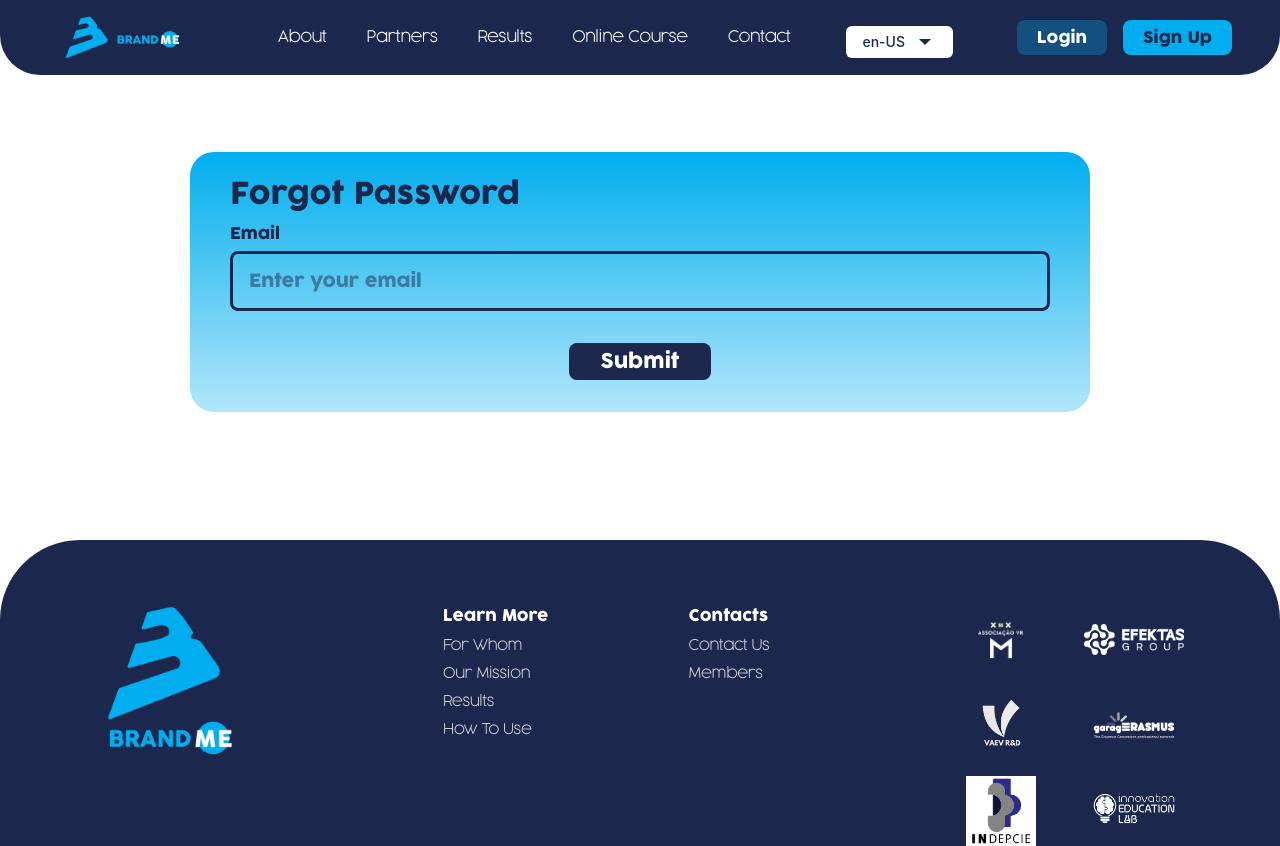
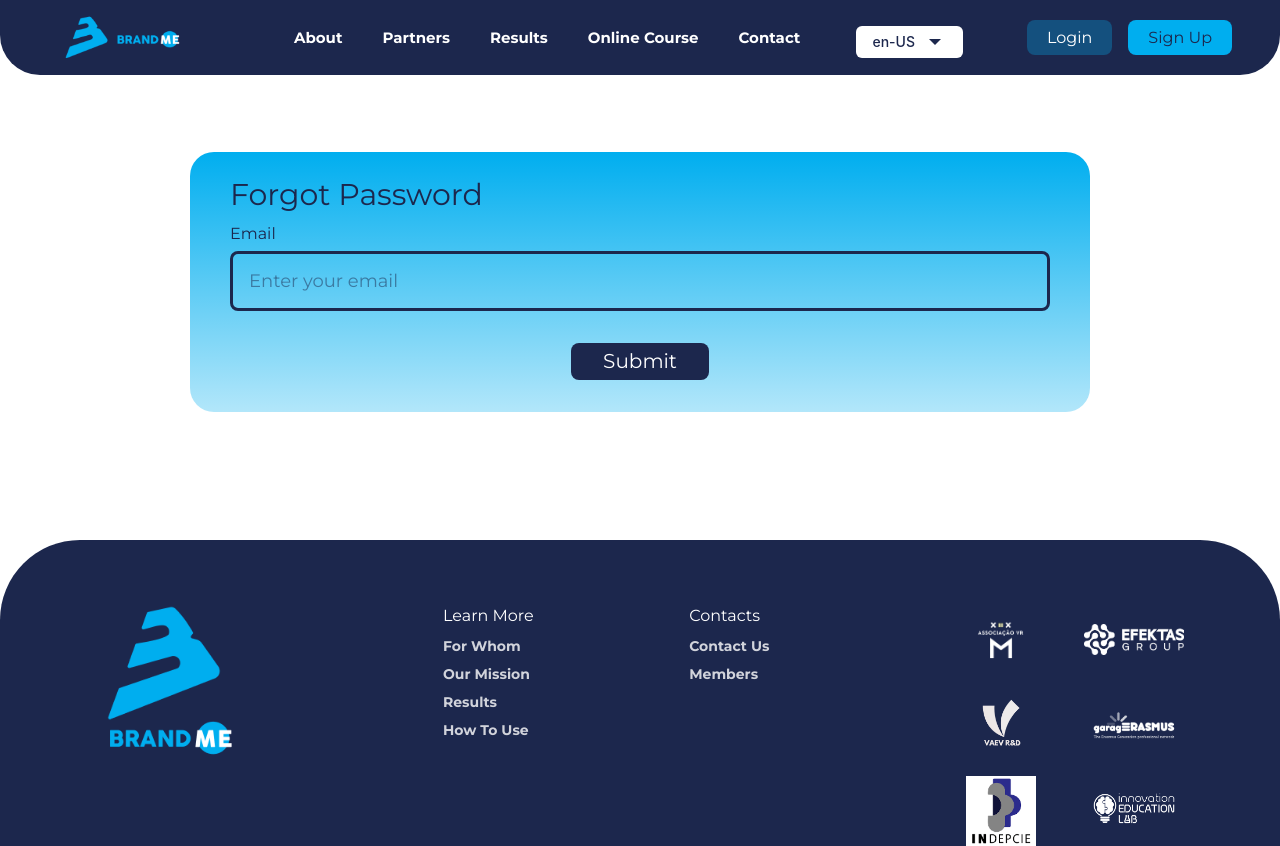
Before and after one commit to Valuegate/Brand-me, a Next.js app: page /forgot-password in a window 1280 px wide. Built offline with nearby package versions, Linux system fonts and the light colour scheme.

Commit message:
correcting of translation and changing of font-family

```diff
--- a/src/app/globals.css
+++ b/src/app/globals.css
@@ -1,3 +1,4 @@
+@import url('https://fonts.googleapis.com/css2?family=Montserrat:wght@300;400;500;600;700&display=swap');
 @tailwind base;
 @tailwind components;
 @tailwind utilities;
--- a/src/locales/lt/translation.json
+++ b/src/locales/lt/translation.json
@@ -40,9 +40,9 @@
     "youth_centers": "Jaunimo centrai.",
     "non_formal_education_providers": "Neformalaus švietimo teikėjai.",
     "objectives": "Tikslai",
-    "objectives_content": "Brand Me (BAM) projektas siekia pasiekti šiuos tikslus:",
+    "objectives_content": "Brand Me (BAM) projektas siekia",
     "identify_define_skills": "Nustatyti ir apibrėžti 12 esminių skaitmeninių prezentacijos įgūdžių, padėsiančių jaunimo darbuotojams mokant NEET grupės jaunimą asmeninio prekės ženklo kūrimo srityje.",
-    "reduce_employment_mismatch": "sumažinti neatitinkančių darbo pozicijų tikimybę",
+    "reduce_employment_mismatch": "sumažinti neatitikimą darbo pozicijoms",
     "create_educational_resources": "Sukurti atitinkamus švietimo išteklius, atsakančius į 12 įgūdžių ir kompetencijų asmeninio prekės ženklo kūrimo strategijose ir praktikose.",
     "inspire_youth": "Įkvėpti jaunimą toliau plėtoti savo karjerą ir efektyviai save reklamuoti.",
     "project_outputs": "Projekto rezultatai",
--- a/tailwind.config.ts
+++ b/tailwind.config.ts
@@ -34,8 +34,8 @@
       "transparent": "rgba(0, 0, 0, 0)",
     },
     fontFamily: {
-      'cocogoose': ['var(--font-cocogoose-regular)', 'sans-serif'],
-      'cocogoose-light': ['var(--font-cocogoose-thin)', 'sans-serif'],
+      cocogoose: ["Montserrat", "sans-serif"],
+      "cocogoose-light": ["Montserrat", "sans-serif"],
     },
     screens: {
       sm: {
```
